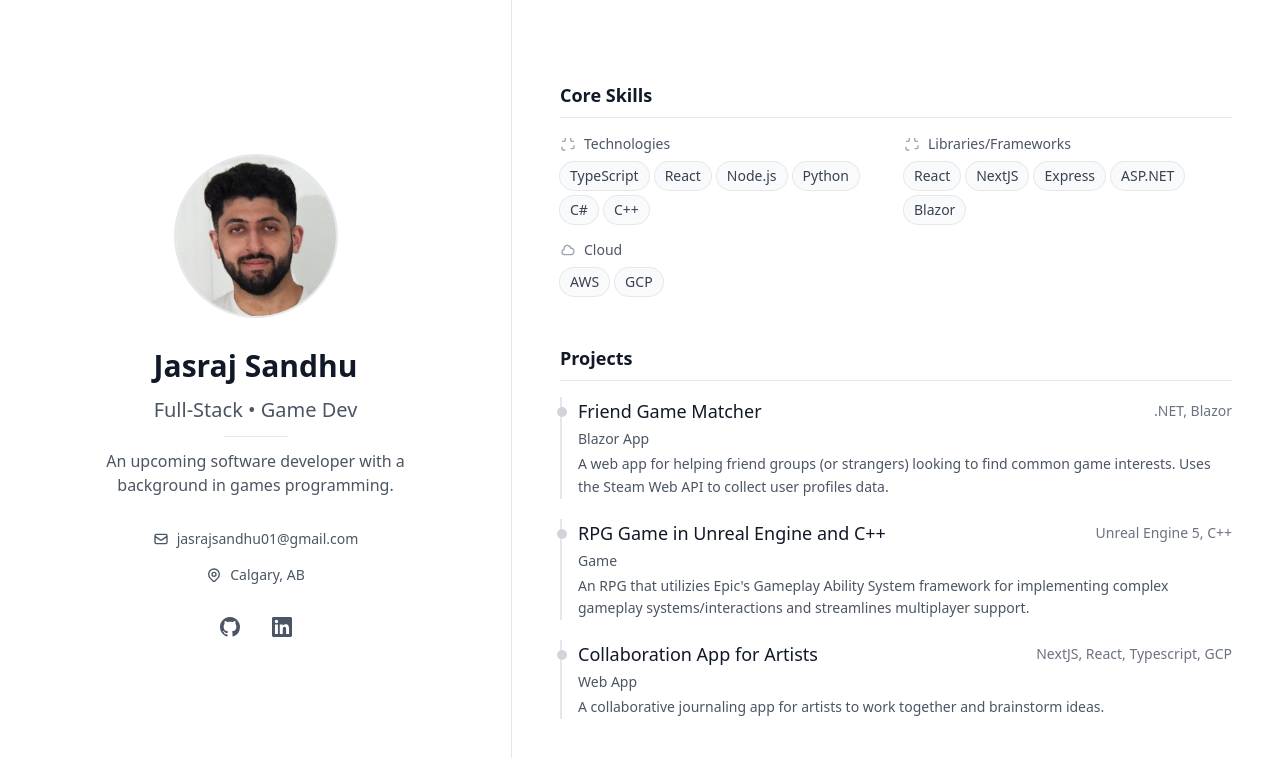
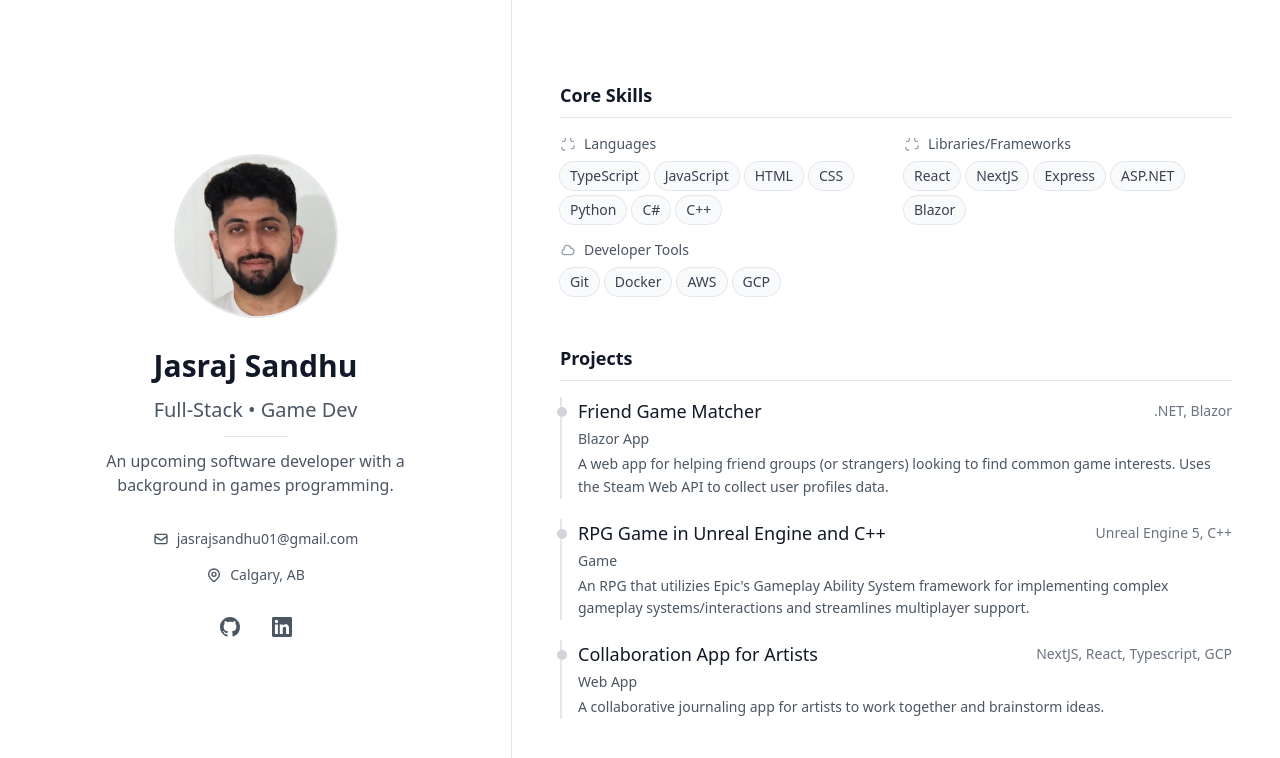
Before and after one commit to JSandhu223/portfolio, a Next.js app: page / in a window 1280 px wide. Shown: the top 758 px of the page. Built offline with nearby package versions, Linux system fonts and the light colour scheme.

Commit message:
Updated skills section.

```diff
--- a/app/components/SkillsSection.tsx
+++ b/app/components/SkillsSection.tsx
@@ -1,8 +1,8 @@
 const SkillsSection = () => {
 	const skills = [
 		{
-			category: 'Technologies',
-			items: ['TypeScript', 'React', 'Node.js', 'Python', 'C#', 'C++'],
+			category: 'Languages',
+			items: ['TypeScript', 'JavaScript', 'HTML', 'CSS', 'Python', 'C#', 'C++'],
 			icon: (
 				<svg className="w-4 h-4" viewBox="0 0 24 24" fill="none" stroke="#9DA2AF" strokeWidth="2">
 					<path d="M8 3v3a2 2 0 01-2 2H3m18 0h-3a2 2 0 01-2-2V3M3 16v3a2 2 0 002 2h3m8-2h3a2 2 0 002-2v-3" />
@@ -19,8 +19,8 @@ const SkillsSection = () => {
 			),
 		},
 		{
-			category: 'Cloud',
-			items: ['AWS', 'GCP'],
+			category: 'Developer Tools',
+			items: ['Git', 'Docker', 'AWS', 'GCP'],
 			icon: (
 				<svg className="w-4 h-4" viewBox="0 0 24 24" fill="none" stroke="#9DA2AF" strokeWidth="2">
 					<path d="M3 15a4 4 0 004 4h9a5 5 0 10-.1-9.999 5.002 5.002 0 10-9.78 2.096A4.001 4.001 0 003 15z" />
```
